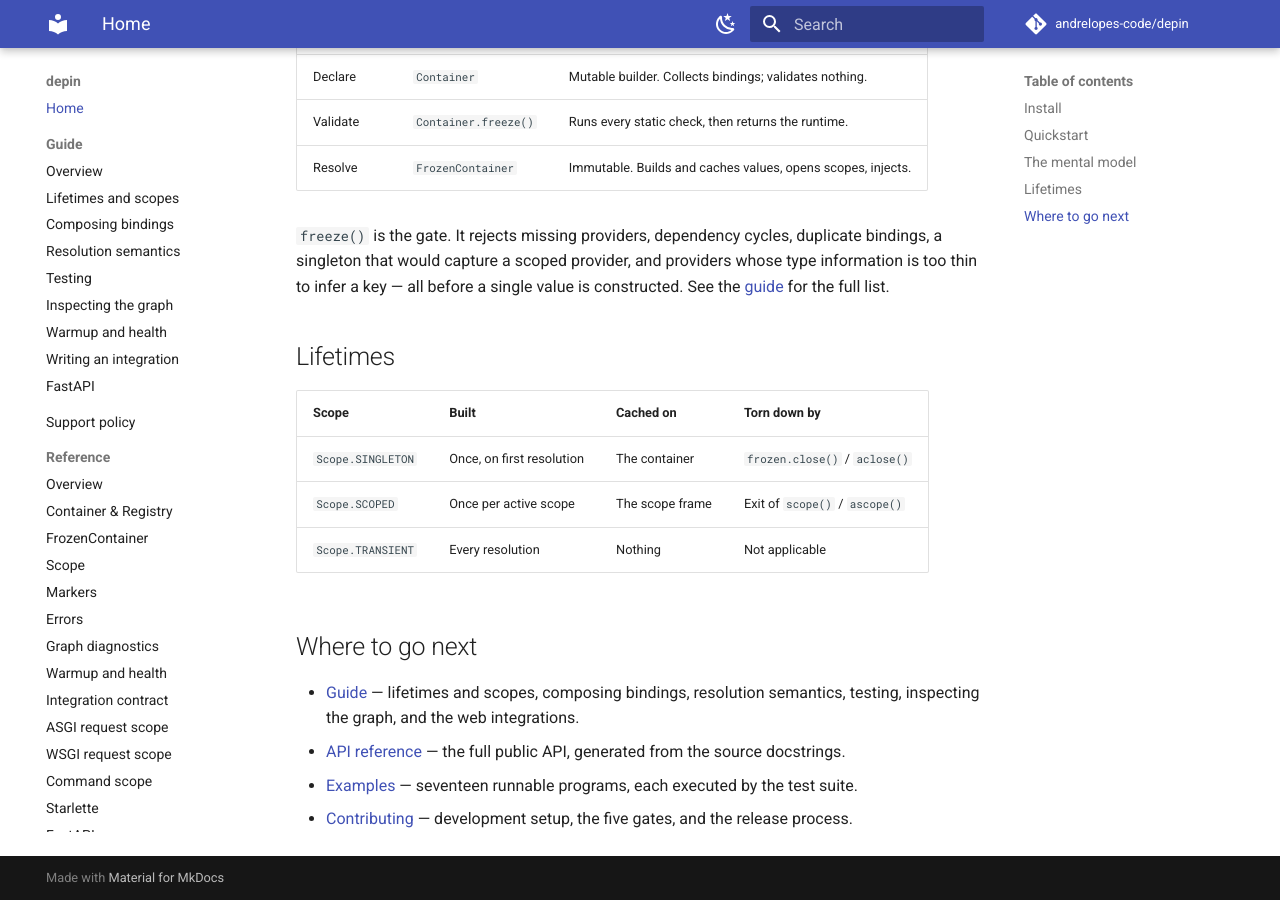
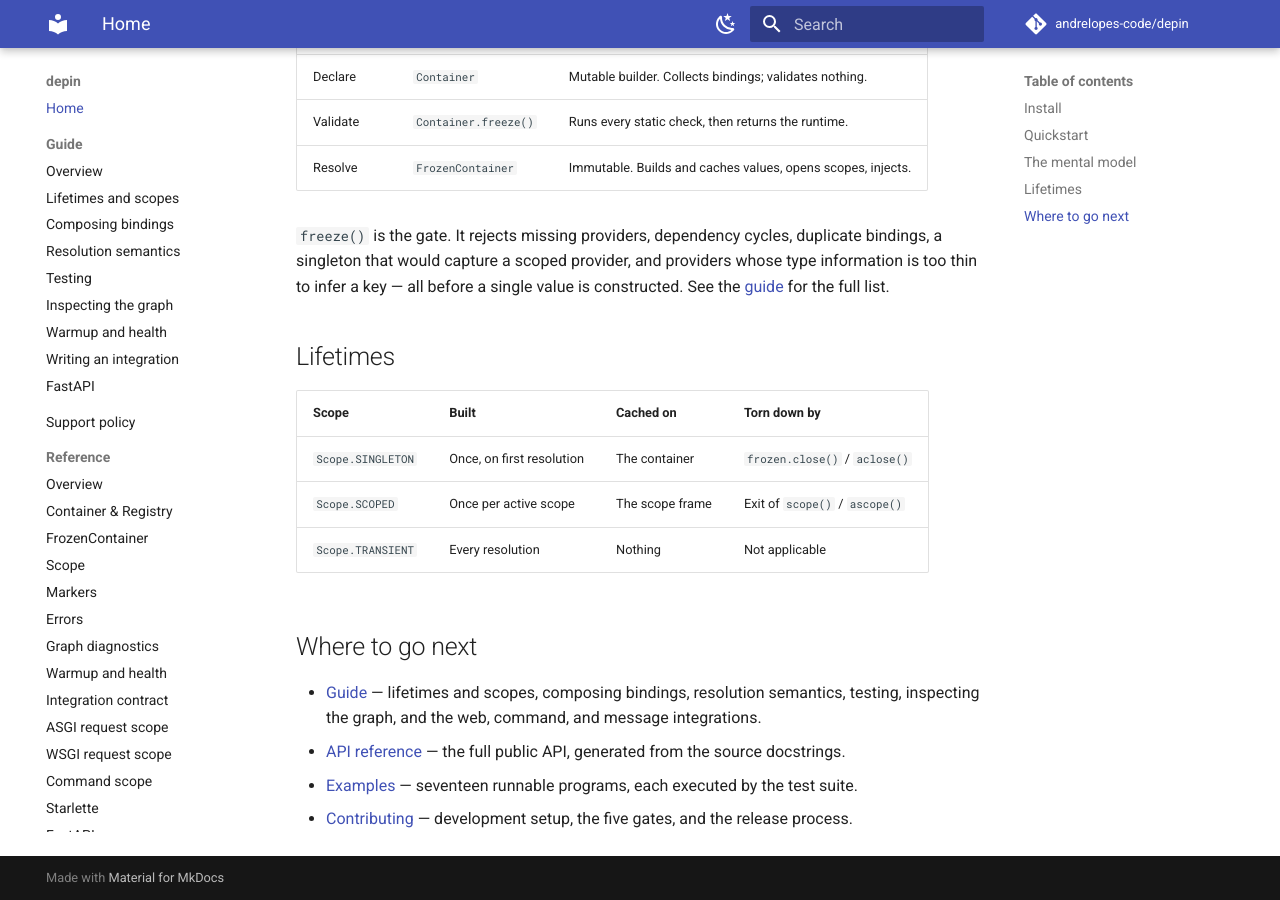
Before and after one commit to andrelopes-code/depin, an MkDocs documentation site: the page built from docs/index.md, in a window 1280 px wide and 900 px high, scrolled down 1488 px. Built offline with MkDocs 1.6.1 and Material for MkDocs 9.7.7, drawn with Linux system fonts in a browser that asks for light colours; comment, search, counter and statistics services are not loaded; the version menu is left out.

```diff
--- a/docs/index.md
+++ b/docs/index.md
@@ -89,8 +89,8 @@
 ## Where to go next
 
 - [Guide](guide/index.md) — lifetimes and scopes, composing bindings,
-  resolution semantics, testing, inspecting the graph, and the web
-  integrations.
+  resolution semantics, testing, inspecting the graph, and the web, command,
+  and message integrations.
 - [API reference](reference/index.md) — the full public API, generated from the
   source docstrings.
 - [Examples](https://github.com/andrelopes-code/depin/tree/main/examples) —
```
Also changed, not shown: specs/2026-09-01-step-5-cli-design.md (+3 -3 lines), 2 other files.
